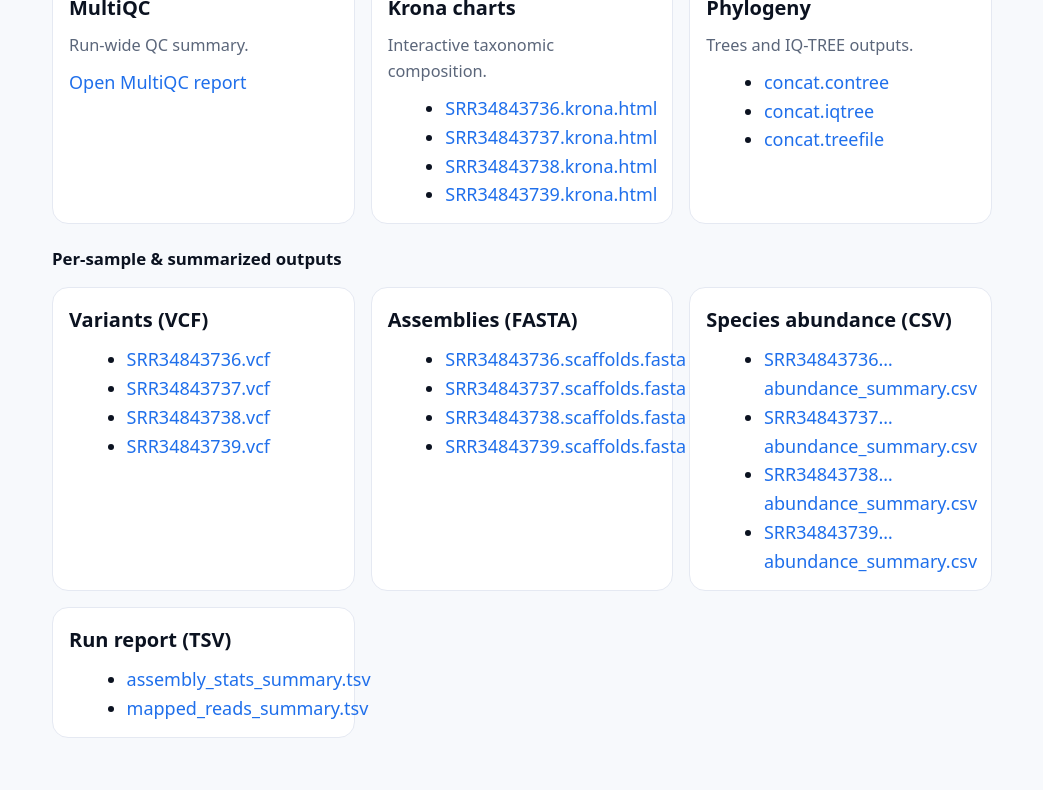
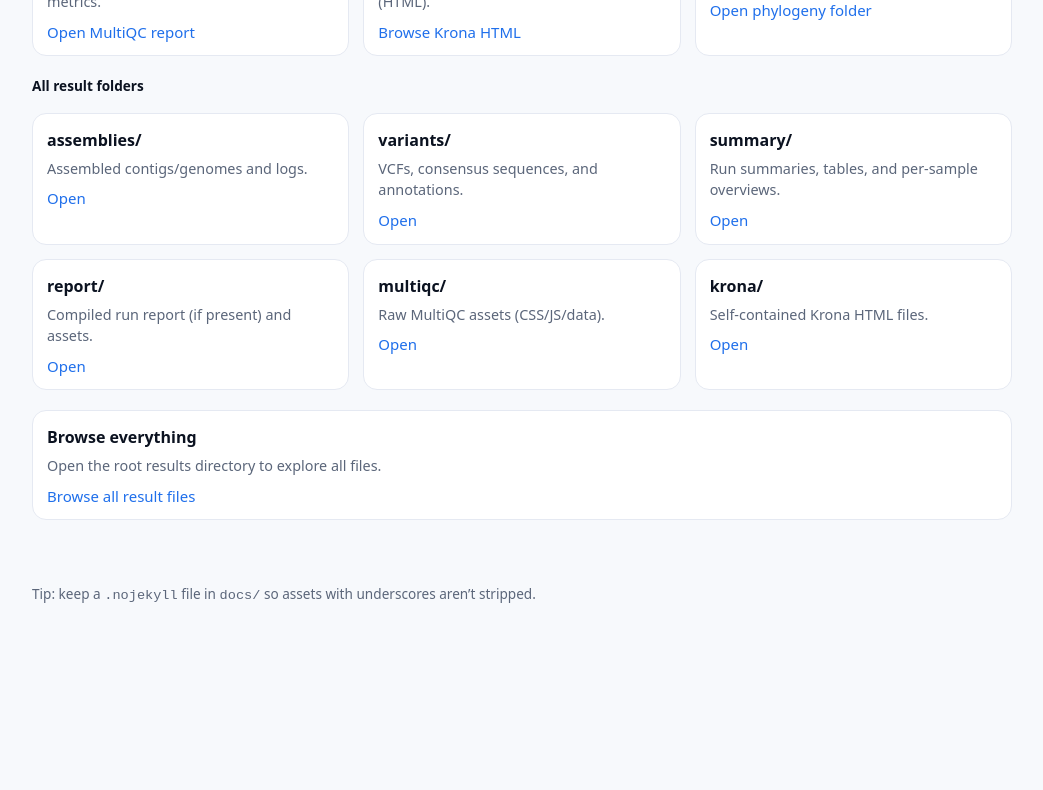
Before and after one commit to gmboowa/Bunya-ONT-Gen, a plain HTML site: page docs/index.html in a window 1280 px wide. Shown: the part 239-1029 px from the top of the page, without its empty margins (118-1161 px from the left). After the commit the page ends 908 px from the top, so only its background shows below. Drawn offline with Linux system fonts and the light colour scheme.

```diff
--- a/docs/index.html
+++ b/docs/index.html
@@ -2,150 +2,72 @@
 <meta charset="utf-8">
 <title>Bunya-ONT-Gen • Results</title>
 <meta name="viewport" content="width=device-width, initial-scale=1">
-
 <style>
-  :root{
-    --fg:#0b1220; --muted:#5b667a; --link:#1f6feb; --bg:#f7f9fc; --card:#ffffff; --border:#e5e9f2;
-  }
-  html[data-theme="dark"]{
-    --fg:#e6e6ea; --muted:#9aa3b2; --link:#7aa2ff; --bg:#0d1117; --card:#161b22; --border:#2b3138;
-  }
-  *{box-sizing:border-box}
-  body{
-    font: 18px/1.6 system-ui,-apple-system,Segoe UI,Roboto,Ubuntu,Cantarell,"Helvetica Neue",Arial,"Noto Sans";
-    margin:0; color:var(--fg); background:var(--bg)
-  }
-  header{
-    padding:2.5rem 1.25rem 1.25rem; max-width:980px; margin:0 auto;
-    display:flex; align-items:flex-start; gap:14px
-  }
-  h1{ margin:0 0 .35rem; font-size:2.1rem }
-  .muted{ color:var(--muted); font-size:1.05rem }
-  .spacer{ flex:1 }
-  .toggle{
-    border:1px solid var(--border); background:var(--card); color:var(--fg);
-    padding:.6rem .9rem; border-radius:999px; cursor:pointer; font-size:0.95rem
-  }
-  .toggle:hover{ filter:brightness(1.03) }
-  main{ max-width:980px; margin:0 auto; padding:0 1.25rem 3.25rem }
-  section{ margin-top:1.35rem }
-  .grid{ display:grid; grid-template-columns:repeat(auto-fit,minmax(290px,1fr)); gap:16px; margin-top:.6rem }
-  .card{ background:var(--card); border:1px solid var(--border); border-radius:16px; padding:16px 16px 14px }
-  .card h3{ margin:0 0 8px; font-size:1.2rem }
-  .card p{ margin:0 0 10px; color:var(--muted); font-size:1.02rem }
-  a{ color:var(--link); text-decoration:none }
-  a:hover{ text-decoration:underline }
-  ul{ margin:.6rem 0 0 1.1rem }
-  .small{ font-size:1.05rem; font-weight:600 }
-  @media (min-width:1200px){
-    h1{ font-size:2.3rem }
-    .card h3{ font-size:1.25rem }
-  }
+  :root { --fg:#0b1220; --muted:#5b667a; --link:#1f6feb; --bg:#f7f9fc; }
+  body { font:15px/1.5 system-ui,-apple-system,Segoe UI,Roboto,Ubuntu,Cantarell,Helvetica Neue,Arial,Noto Sans; margin:0; color:var(--fg); background:var(--bg) }
+  header { padding:2.25rem 1.25rem 1rem; max-width:980px; margin:0 auto }
+  h1 { margin:0 0 .25rem; font-size:1.6rem }
+  .muted { color:var(--muted); font-size:.9rem }
+  main { max-width:980px; margin:0 auto; padding:0 1.25rem 3rem }
+  .grid { display:grid; grid-template-columns:repeat(auto-fit,minmax(240px,1fr)); gap:14px; margin-top:1rem }
+  .card { background:#fff; border:1px solid #e5e9f2; border-radius:14px; padding:14px 14px 12px }
+  .card h3 { margin:0 0 6px; font-size:1rem }
+  .card p { margin:0 0 8px; color:var(--muted); font-size:.9rem }
+  a { color:var(--link); text-decoration:none }
+  a:hover { text-decoration:underline }
+  footer { max-width:980px; margin:0 auto; padding:1rem 1.25rem 2.5rem; color:var(--muted); font-size:.85rem }
+  .small { font-size:.85rem }
 </style>
 
 <header>
-  <div>
-    <h1>Bunya-ONT-Gen results</h1>
-    <div class="muted">Static outputs published via GitHub Pages</div>
-  </div>
-  <div class="spacer"></div>
-  <button id="themeToggle" class="toggle" aria-pressed="false" title="Toggle light/dark mode">🌙 Dark</button>
+  <h1>Bunya-ONT-Gen results</h1>
+  <div class="muted">Static outputs published via GitHub Pages</div>
 </header>
 
 <main>
-  <!-- Quick links -->
   <section>
     <h2 class="small">Key reports</h2>
     <div class="grid">
       <div class="card">
         <h3>MultiQC</h3>
-        <p>Run-wide QC summary.</p>
+        <p>Run-wide QC summary with per-step metrics.</p>
         <a href="multiqc/multiqc_report.html">Open MultiQC report</a>
       </div>
       <div class="card">
         <h3>Krona charts</h3>
-        <p>Interactive taxonomic composition.</p>
-        <ul>
-          <li><a href="krona/SRR34843736.krona.html">SRR34843736.krona.html</a></li>
-          <li><a href="krona/SRR34843737.krona.html">SRR34843737.krona.html</a></li>
-          <li><a href="krona/SRR34843738.krona.html">SRR34843738.krona.html</a></li>
-          <li><a href="krona/SRR34843739.krona.html">SRR34843739.krona.html</a></li>
-        </ul>
+        <p>Interactive taxonomic composition (HTML).</p>
+        <a href="krona/">Browse Krona HTML</a>
       </div>
       <div class="card">
         <h3>Phylogeny</h3>
-        <p>Trees and IQ-TREE outputs.</p>
-        <ul>
-          <li><a href="phylogeny/concat.contree">concat.contree</a></li>
-          <li><a href="phylogeny/concat.iqtree">concat.iqtree</a></li>
-          <li><a href="phylogeny/concat.treefile">concat.treefile</a></li>
-        </ul>
+        <p>Trees, Newick files, and rendered figures.</p>
+        <a href="phylogeny/">Open phylogeny folder</a>
       </div>
     </div>
   </section>
 
-  <!-- All artifacts -->
-  <section>
-    <h2 class="small">Per-sample & summarized outputs</h2>
+  <section style="margin-top:1.25rem">
+    <h2 class="small">All result folders</h2>
     <div class="grid">
-      <div class="card">
-        <h3>Variants (VCF)</h3>
-        <ul>
-          <li><a href="variants/SRR34843736.vcf">SRR34843736.vcf</a></li>
-          <li><a href="variants/SRR34843737.vcf">SRR34843737.vcf</a></li>
-          <li><a href="variants/SRR34843738.vcf">SRR34843738.vcf</a></li>
-          <li><a href="variants/SRR34843739.vcf">SRR34843739.vcf</a></li>
-        </ul>
-      </div>
+      <div class="card"><h3>assemblies/</h3><p>Assembled contigs/genomes and logs.</p><a href="assemblies/">Open</a></div>
+      <div class="card"><h3>variants/</h3><p>VCFs, consensus sequences, and annotations.</p><a href="variants/">Open</a></div>
+      <div class="card"><h3>summary/</h3><p>Run summaries, tables, and per-sample overviews.</p><a href="summary/">Open</a></div>
+      <div class="card"><h3>report/</h3><p>Compiled run report (if present) and assets.</p><a href="report/">Open</a></div>
+      <div class="card"><h3>multiqc/</h3><p>Raw MultiQC assets (CSS/JS/data).</p><a href="multiqc/">Open</a></div>
+      <div class="card"><h3>krona/</h3><p>Self-contained Krona HTML files.</p><a href="krona/">Open</a></div>
+    </div>
+  </section>
 
-      <div class="card">
-        <h3>Assemblies (FASTA)</h3>
-        <ul>
-          <li><a href="assemblies/SRR34843736.scaffolds.fasta">SRR34843736.scaffolds.fasta</a></li>
-          <li><a href="assemblies/SRR34843737.scaffolds.fasta">SRR34843737.scaffolds.fasta</a></li>
-          <li><a href="assemblies/SRR34843738.scaffolds.fasta">SRR34843738.scaffolds.fasta</a></li>
-          <li><a href="assemblies/SRR34843739.scaffolds.fasta">SRR34843739.scaffolds.fasta</a></li>
-        </ul>
-      </div>
-
-      <div class="card">
-        <h3>Species abundance (CSV)</h3>
-        <ul>
-          <li><a href="summary/SRR34843736.clean_species_abundance_summary.csv">SRR34843736…abundance_summary.csv</a></li>
-          <li><a href="summary/SRR34843737.clean_species_abundance_summary.csv">SRR34843737…abundance_summary.csv</a></li>
-          <li><a href="summary/SRR34843738.clean_species_abundance_summary.csv">SRR34843738…abundance_summary.csv</a></li>
-          <li><a href="summary/SRR34843739.clean_species_abundance_summary.csv">SRR34843739…abundance_summary.csv</a></li>
-        </ul>
-      </div>
-
-      <div class="card">
-        <h3>Run report (TSV)</h3>
-        <ul>
-          <li><a href="report/assembly_stats_summary.tsv">assembly_stats_summary.tsv</a></li>
-          <li><a href="report/mapped_reads_summary.tsv">mapped_reads_summary.tsv</a></li>
-        </ul>
-      </div>
+  <section style="margin-top:1.25rem">
+    <div class="card">
+      <h3>Browse everything</h3>
+      <p>Open the root results directory to explore all files.</p>
+      <a href="./">Browse all result files</a>
     </div>
   </section>
 </main>
 
-<script>
-  (function () {
-    const btn = document.getElementById('themeToggle');
-    const KEY = 'bunya-theme';
-    const prefersDark = window.matchMedia && window.matchMedia('(prefers-color-scheme: dark)').matches;
-    const saved = localStorage.getItem(KEY);
-    const initial = saved || (prefersDark ? 'dark' : 'light');
-    function apply(theme){
-      document.documentElement.setAttribute('data-theme', theme);
-      localStorage.setItem(KEY, theme);
-      btn.setAttribute('aria-pressed', theme === 'dark');
-      btn.textContent = theme === 'dark' ? '🌞 Light' : '🌙 Dark';
-    }
-    apply(initial);
-    btn.addEventListener('click', () => {
-      const next = (document.documentElement.getAttribute('data-theme') === 'dark') ? 'light' : 'dark';
-      apply(next);
-    });
-  })();
-</script>
+<footer>
+  <div>Tip: keep a <code>.nojekyll</code> file in <code>docs/</code> so assets with underscores aren’t stripped.</div>
+</footer>
+HTML
```
